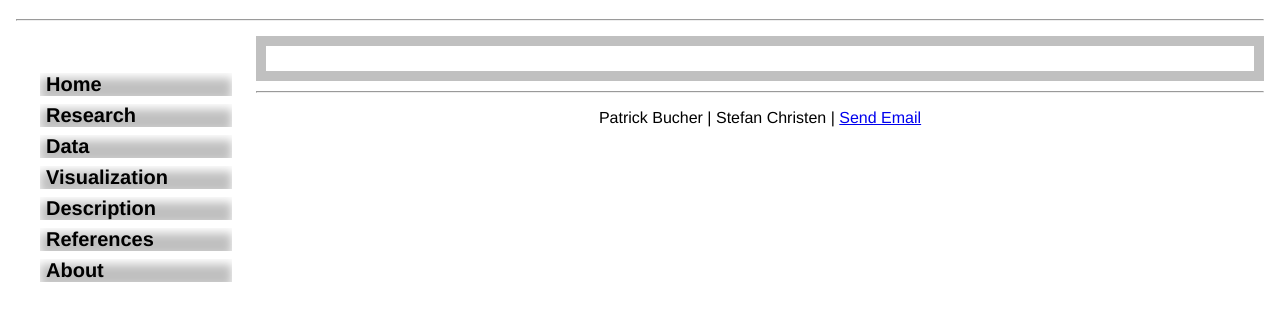
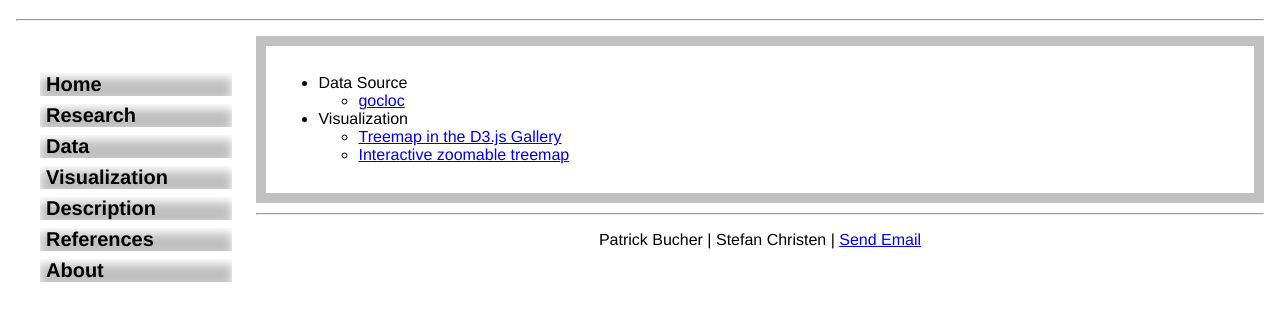
Before and after one commit to skiapoden/skiapoden.github.io, a plain HTML site: page assets/html/references.html in a window 1280 px wide. Shown: the part 61-382 px from the top of the page. Drawn offline with Linux system fonts and the light colour scheme.

Commit message:
added references for tree map and gocloc

```diff
--- a/assets/html/references.html
+++ b/assets/html/references.html
@@ -43,7 +43,19 @@
 	</div>
 	<main>
 		<div id="section">
-
+            <ul>
+                <li>Data Source
+                    <ul>
+                        <li><a href="https://github.com/hhatto/gocloc/blob/master/README.md">gocloc</a></li>
+                    </ul>
+                </li>
+                <li>Visualization
+                    <ul>
+                        <li><a href="https://www.d3-graph-gallery.com/treemap">Treemap in the D3.js Gallery</li>
+                        <li><a href="http://bl.ocks.org/guglielmo/16d880a6615da7f502116220cb551498">Interactive zoomable treemap</a></li>
+                    </ul>
+                </li>
+            </ul>
 		</div>
 	</main>
 	<footer>
```
Also changed, not shown: index.html (+2 -2 lines).
